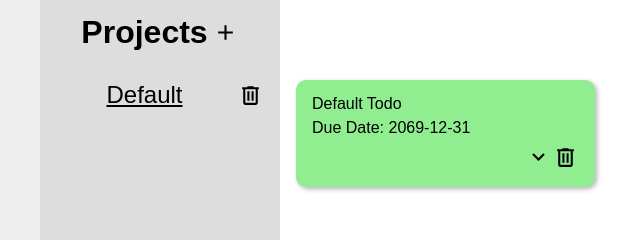
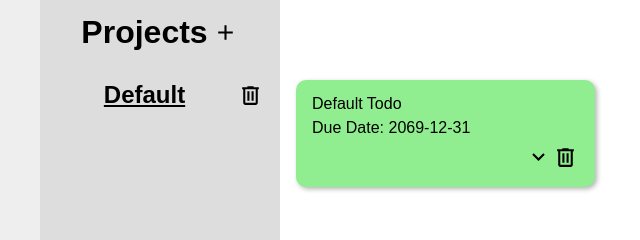
Before and after one commit to T0nci/odin-todo-list, a website built with webpack: page src/index.html in a window 1280 px wide. Both pictures are taken after a click on the button "Default". Shown: the top 240 px of the page, 0-640 px from the left. Built offline with nearby package versions, Linux system fonts and the light colour scheme.

Commit message:
Fix bug and restyle active class
Fixed missing . before class selector and bolded the active project

```diff
--- a/src/assets/css/style.css
+++ b/src/assets/css/style.css
@@ -238,6 +238,7 @@ dialog.create button[type='submit']:active {
 }
 
 .project-button.active {
+	font-weight: bold;
 	text-decoration: underline;
 }
 
--- a/src/index.js
+++ b/src/index.js
@@ -72,7 +72,7 @@ function renderProjects() {
   document.querySelectorAll('.project > .project-button').forEach(btn => {
     btn.addEventListener('click', event => {
       // Place the active class on the correct project
-      const activeProject = document.querySelector('active');
+      const activeProject = document.querySelector('.active');
       if (activeProject) activeProject.classList.remove('active');
 
       btn.classList.add('active');
```
